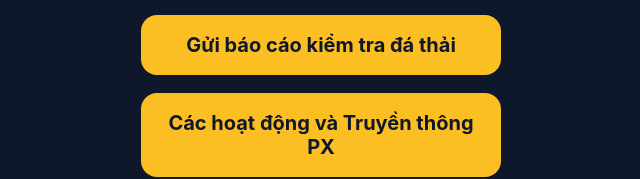
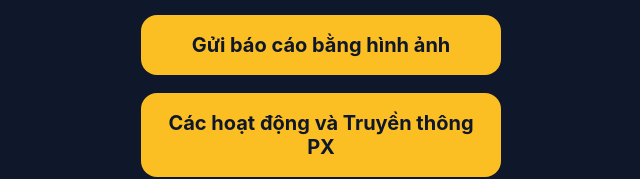
Before and after one commit to thanhtdhttco/apptt4, a plain HTML site: page index.html in a window 1280 px wide. Shown: the part 270-449 px from the top of the page, 319-959 px from the left. Drawn offline with Linux system fonts and the light colour scheme.

Commit message:
Update index.html
cập nhập lỗi

```diff
--- a/index.html
+++ b/index.html
@@ -77,7 +77,7 @@
     <!-- NÚT BẤM THỨ 2:
          - Dẫn sang trang web tĩnh khác (baocao.html)
          - File baocao.html phải nằm cùng thư mục -->
-      Gửi báo cáo kiểm tra đá thải
+      Gửi báo cáo bằng hình ảnh
     </a>
 
     <a class="btn" href="https://www.facebook.com/profile.php?id=100084238725517&locale=vi_VN">
```
